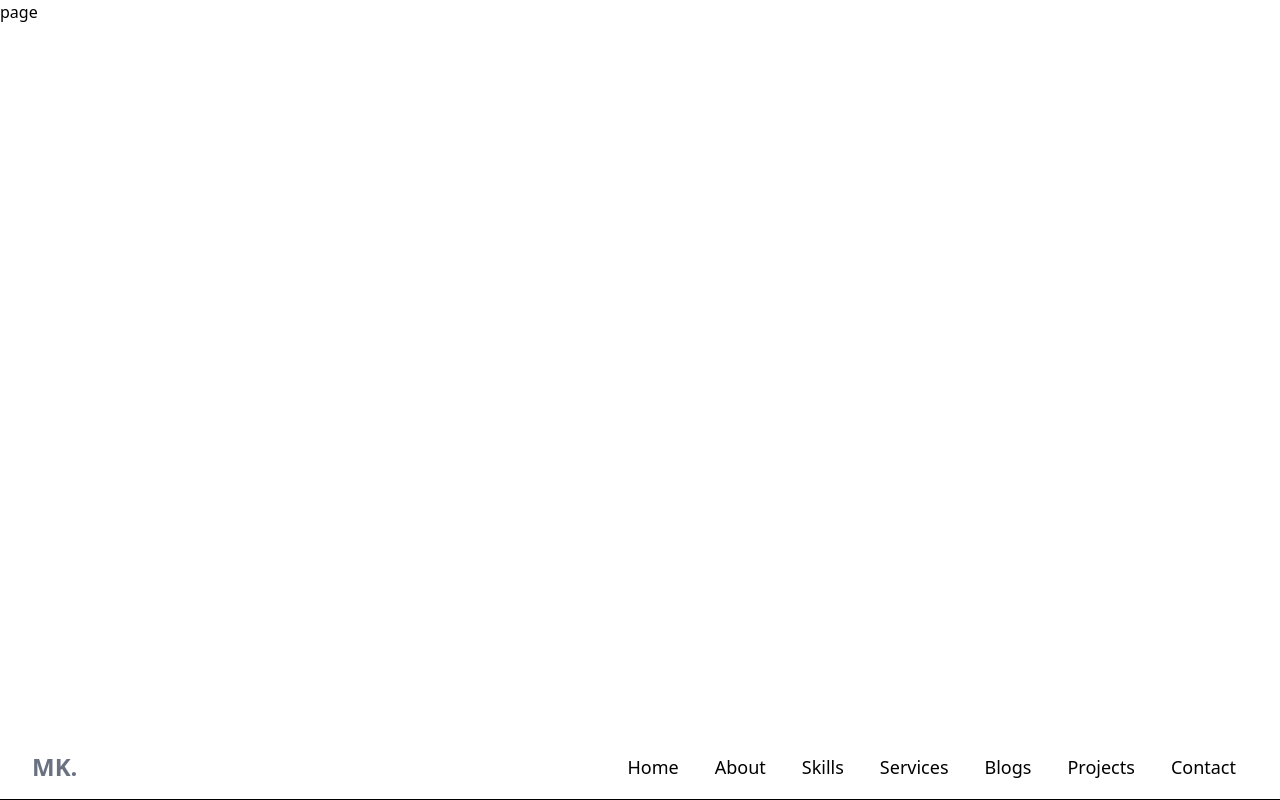
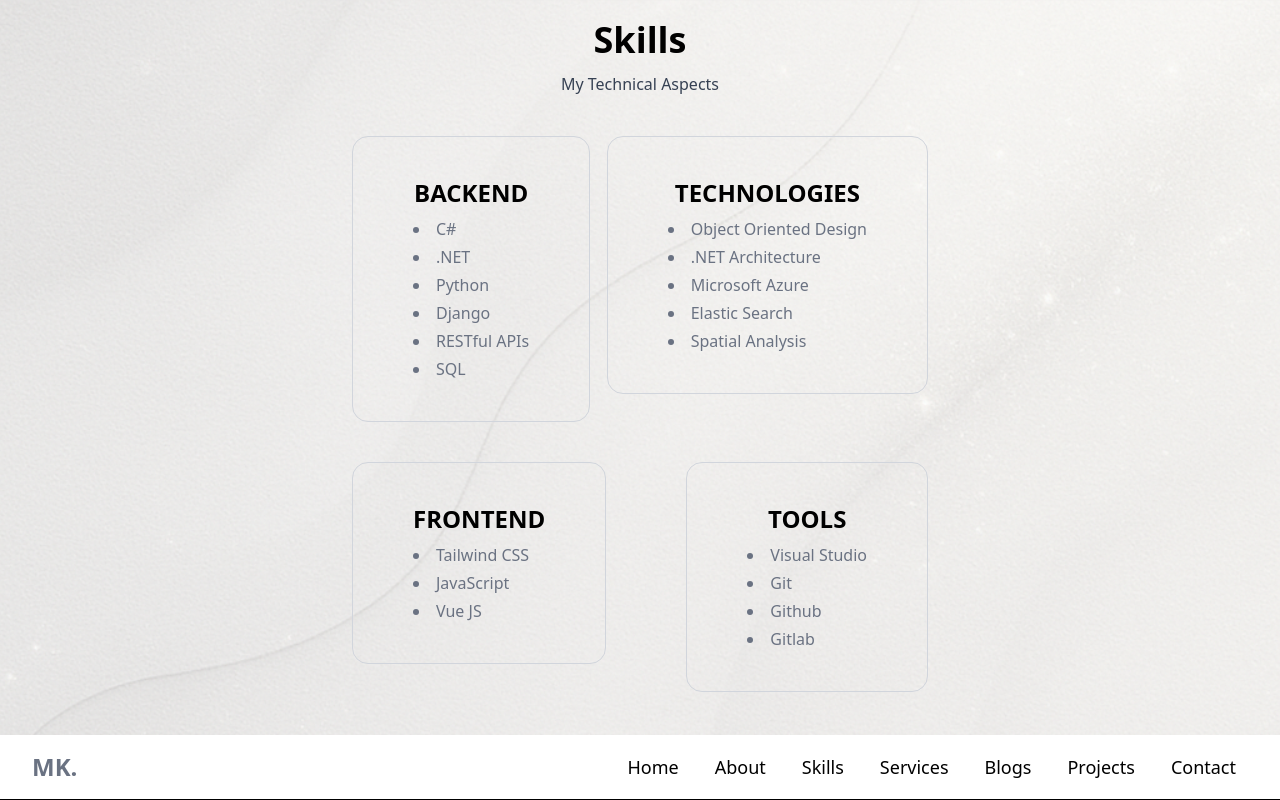
Before and after one commit to KorirMoze/nextjsportfolio, a Next.js app: page /skills in a window 1280 px wide. Shown: the top 800 px of the page. Built offline with nearby package versions, Linux system fonts and the light colour scheme.

Commit message:
Update skills page

```diff
--- a/app/skills/page.jsx
+++ b/app/skills/page.jsx
@@ -1,9 +1,69 @@
-import React from 'react'
+import Banner from "@/components/Banner";
+import React from "react";
 
 const page = () => {
   return (
-    <div>page</div>
-  )
-}
+    <Banner classname="px-6 py-16 md:px-20">
+      <div className="text-center">
+        <h1 className="text-3xl sm:text-4xl font-bold mb-3 pt-5 text-black">
+          Skills
+        </h1>
+        <p className="text-gray-700">My Technical Aspects</p>
+        <div className="max-w-xl mx-auto flex flex-col md:flex-row justify-between items-start mt-10">
 
-export default page
+          <div className="border-1 border-gray-300 rounded-2xl px-15 py-10 ">
+            <h1 className="text-2xl font-bold mb-2">BACKEND</h1>
+           <div className="text-left">
+              <ul className="text-gray-500 list-disc list-inside space-y-1">
+                <li>C#</li>
+                <li>.NET</li>
+                <li>Python</li>
+                <li>Django</li>
+                <li>RESTful APIs</li>
+                <li>SQL</li>
+              </ul>
+            </div>
+          </div>
+             <div className="border-1 border-gray-300 rounded-2xl px-15 py-10 mt-3 md:mt-0">
+            <h1 className="text-2xl font-bold mb-2">TECHNOLOGIES</h1>
+            <div className="text-left">
+              <ul className="text-gray-500 list-disc list-inside space-y-1">
+                <li>Object Oriented Design</li>
+                <li>.NET Architecture</li>
+                <li>Microsoft Azure</li>
+                <li>Elastic Search</li>
+                <li>Spatial Analysis</li>
+              </ul>
+            </div>
+          </div>
+        </div>
+        <div className="max-w-xl mx-auto flex flex-col md:flex-row justify-between items-start mt-10">
+           <div className="border-1 border-gray-300 rounded-2xl px-15 py-10">
+            <h1 className="text-2xl font-bold mb-2">FRONTEND</h1>
+            <div className="text-left">
+              <ul className="text-gray-500 list-disc list-inside space-y-1">
+                <li>Tailwind CSS</li>
+                <li>JavaScript</li>
+                <li>Vue JS</li>
+              </ul>
+            </div>
+          </div>
+          <div className="border-1 border-gray-300 rounded-2xl px-15 py-10 mt-3 md:mt-0">
+            <h1 className="text-2xl font-bold mb-2">TOOLS</h1>
+           <div className="text-left">
+              <ul className="text-gray-500 list-disc list-inside space-y-1">
+                <li>Visual Studio</li>
+                <li>Git</li>
+                <li>Github</li>
+                <li>Gitlab</li>
+              </ul>
+            </div>
+          </div>
+        </div>
+
+      </div>
+    </Banner>
+  );
+};
+
+export default page;
```
